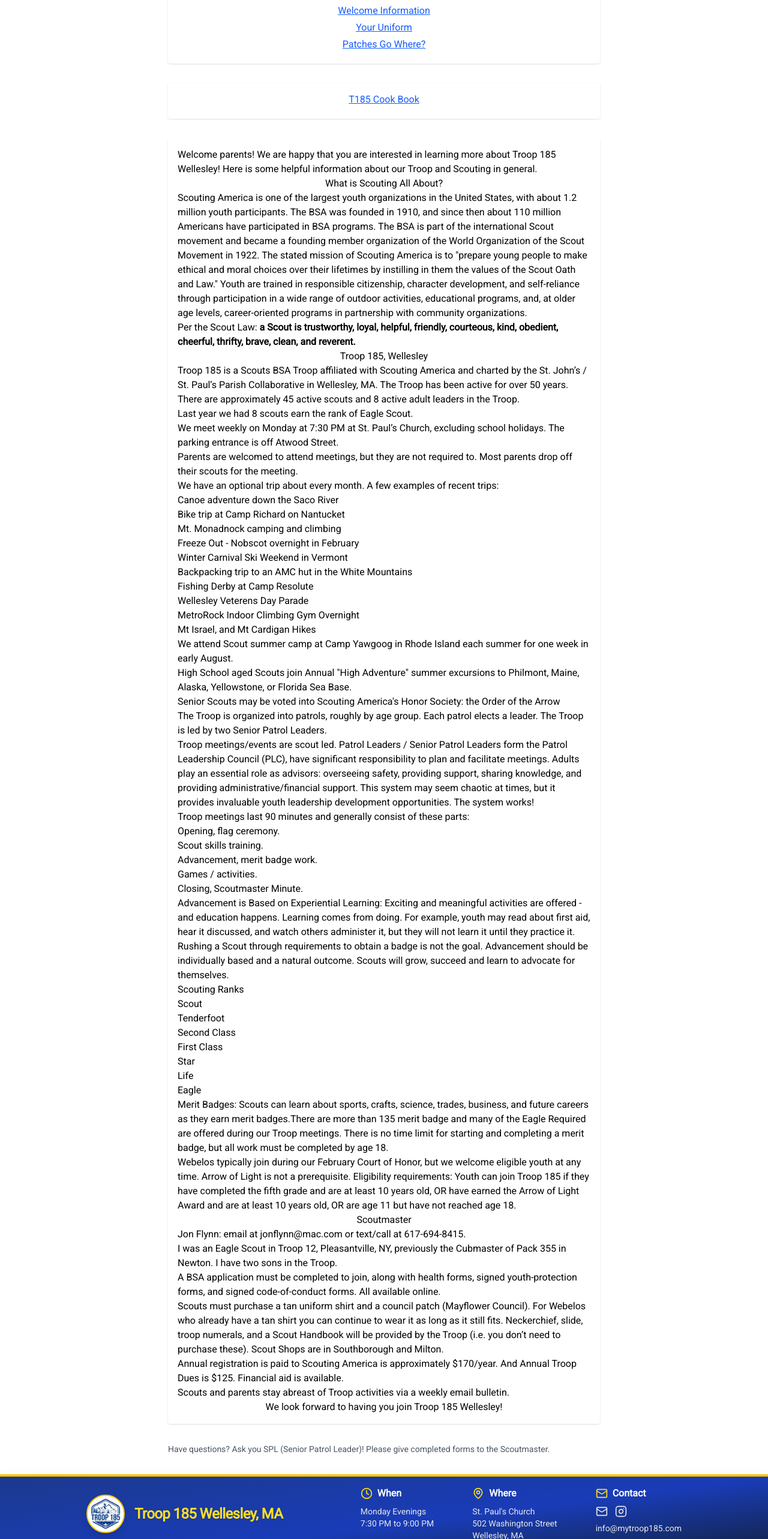
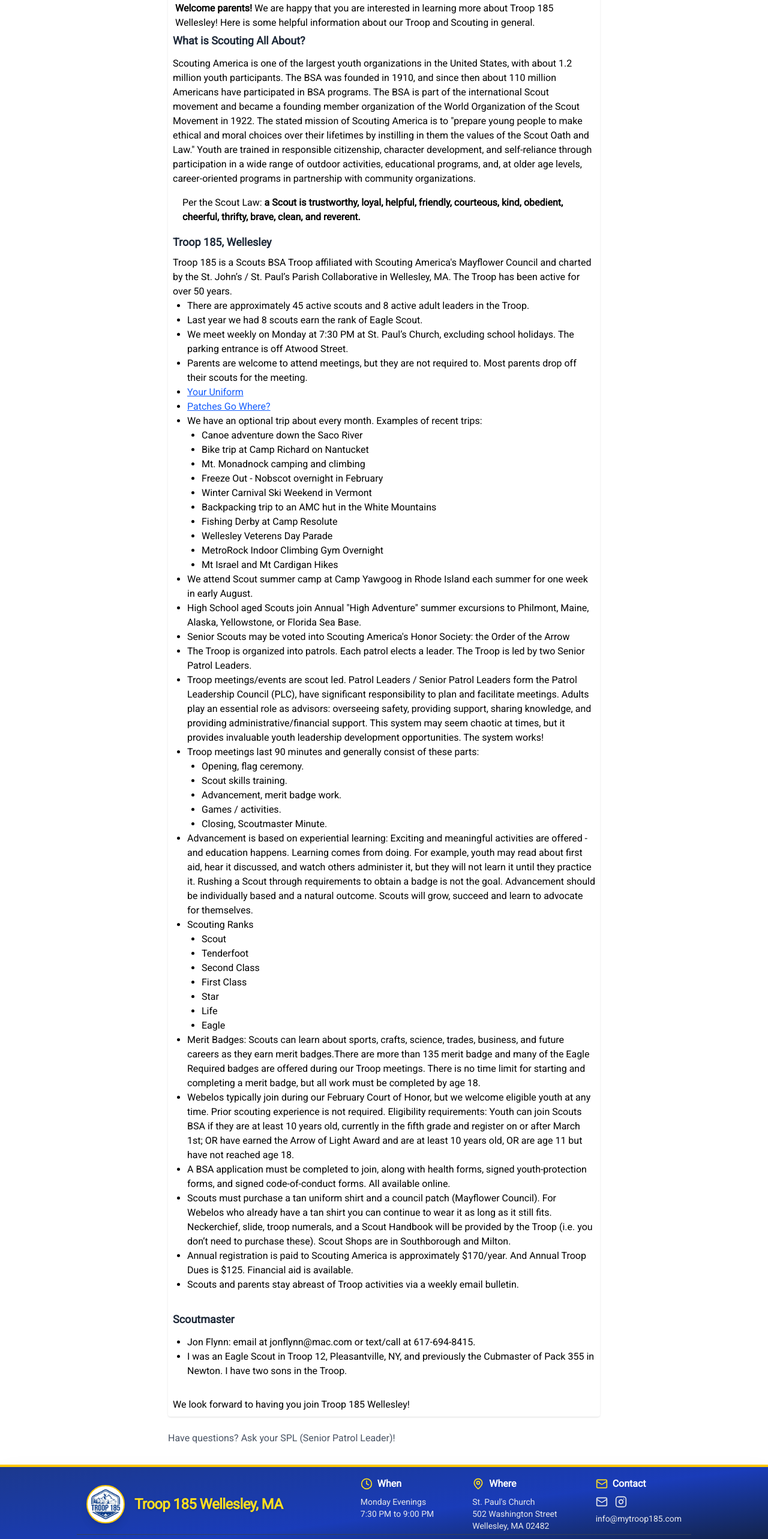
Before and after one commit to B00M3000/Troop-185, a SvelteKit app: page /resources/faq in a window 1280 px wide. Shown: the part 234-2800 px from the top of the page at 60% size. Built offline with nearby package versions, Linux system fonts and the light colour scheme.

Commit message:
More Site updates

```diff
--- a/src/routes/(public)/Footer.svelte
+++ b/src/routes/(public)/Footer.svelte
@@ -15,10 +15,10 @@
                 <span>7:30 PM to 9:00 PM</span>
             </div>
             <div class="flex flex-col items-start text-sm text-gray-200">
-                <span class="flex items-center gap-2 text-base font-semibold mb-2 text-white"><MapPin class="w-5 h-5 text-yellow-300"/> Where</span>
-                <span>St. Paul's Church</span>
-                <span>502 Washington Street</span>
-                <span>Wellesley, MA</span>
+                <span class="flex items-center gap-2 text-base font-semibold mb-2 text-white"><a href="https://maps.app.goo.gl/RML4yyvobwqaLH7S9"><MapPin class="w-5 h-5 text-yellow-300"/></a><a href="https://maps.app.goo.gl/RML4yyvobwqaLH7S9" class="hover:text-yellow-300 transition-colors"> Where</a></span>
+                <span><a href="https://maps.app.goo.gl/RML4yyvobwqaLH7S9" class="hover:text-yellow-300 transition-colors">St. Paul's Church</a></span>
+                <span><a href="https://maps.app.goo.gl/RML4yyvobwqaLH7S9" class="hover:text-yellow-300 transition-colors">502 Washington Street</a></span>
+                <span><a href="https://maps.app.goo.gl/RML4yyvobwqaLH7S9" class="hover:text-yellow-300 transition-colors">Wellesley, MA 02482</a></span>
             </div>
             <div class="flex flex-col items-start text-sm text-gray-200">
                 <span class="flex items-center gap-2 text-base font-semibold mb-2 text-white"><Mail class="w-5 h-5 text-yellow-300"/> Contact</span>
@@ -26,7 +26,7 @@
                     <a href="mailto:info@mytroop185.com" class="hover:text-yellow-300 transition-colors"><Mail class="w-5 h-5"/></a>
                     <a href="https://instagram.com/troop_185_wellesley?igshid=l8sgk5gmq9l0" class="hover:text-yellow-300 transition-colors"><Instagram class="w-5 h-5"/></a>
                 </div>
-                <span>info@mytroop185.com</span>
+                <span><a href="mailto:info@mytroop185.com" class="hover:text-yellow-300 transition-colors">info@mytroop185.com</a></span>
             </div>
         </div>
     </div>
@@ -37,8 +37,8 @@
         <div class="flex gap-x-4 gap-y-2 text-sm flex-wrap text-gray-300">
             <a href="/resources/faq" class="hover:text-yellow-300 transition-colors">FAQ</a>
             <a href="/trips-events" class="hover:text-yellow-300 transition-colors">Trips & Events</a>
-            <a href="/calendar" class="hover:text-yellow-300 transition-colors">Calendar</a>
-            <a href="/misc-forms" class="hover:text-yellow-300 transition-colors">Forms & Docs</a>
+            <a href="/resources/calendar" class="hover:text-yellow-300 transition-colors">Calendar</a>
+            <a href="/resources/forms" class="hover:text-yellow-300 transition-colors">Forms</a>
         </div>
         <span class="text-sm text-gray-400">© 2025 Troop 185. All Rights Reserved.</span>
     </div>
--- a/src/routes/(public)/about/+page.svelte
+++ b/src/routes/(public)/about/+page.svelte
@@ -28,7 +28,8 @@
         <h2 class="text-2xl font-bold text-blue-700 mb-2">Our Mission</h2>
         <p>Create memories and share experiences with fellow Scouts and Scout Leaders. Our traditional Scouting Experience is all about building confidence and self-esteem, learning important life skills and leadership skills, team building, outdoor adventure, education and Lots of Fun!!</p>
         <p>Scouts learn how to make good choices and to take responsibility for their actions so that they are prepared for their adult life as independent persons.</p>
-      </div>
+    </div>
+    <h2 class="text-2xl font-bold text-blue-700 mb-2"><a href="/resources/faq" class="underline">FAQ</a></h2>
     </div>
   </div>
   <!-- Cards Section -->
--- a/src/routes/(public)/resources/+page.svelte
+++ b/src/routes/(public)/resources/+page.svelte
@@ -20,9 +20,9 @@
       image: '/images/2019-08-23_16_17_10_mayflower_council_csp.jpg',
     },
     {
-      title: 'Miscellaneous Forms',
+      title: 'Forms',
       description: 'Important forms and documents for scouts and families.',
-      href: '/resources/misc-forms',
+      href: '/resources/forms',
       image: '/images/summer-2024-troop-185-yawgoog-scout-camp.png', // Placeholder
     },
     {
--- a/src/routes/(public)/resources/eagle-nest/+page.svelte
+++ b/src/routes/(public)/resources/eagle-nest/+page.svelte
@@ -20,6 +20,6 @@
     <li><a href="https://www.mytroop185.com/eagle-proj-year" class="text-blue-600 underline" target="_blank" rel="noopener">Troop 185 Eagle Projects of the Year</a></li>
   </ul>
   <div class="flex flex-col items-center mt-8">
-    <img src="https://www.mytroop185.com/files/2019-08-08_14_53_19_eagle_1-jz31hf7zs4ae.png" alt="Eagle" class="w-64 rounded shadow mb-4" />
+    <img src="https://www.mytroop185.com/images/eagle-scout-badge.png" alt="Eagle" class="w-64 mb-4" />
   </div>
 </div>
--- a/src/routes/(public)/resources/faq/+page.svelte
+++ b/src/routes/(public)/resources/faq/+page.svelte
@@ -5,33 +5,27 @@
 <div class="max-w-3xl mx-auto p-6">
   <h1 class="text-3xl font-bold mb-6 text-blue-800">Frequently Asked Questions</h1>
   <p class="mb-4 text-lg">Resources and basics for new scouts and families.</p>
-  <div class="flex flex-col gap-8">
-    <div class="bg-white shadow rounded p-4 flex flex-col items-center">
-       <a href="https://www.mytroop185.com/files/welcome-kit.pdf" class="text-blue-600 underline mb-1" target="_blank" rel="noopener">Welcome Information</a>
-       <a href="https://www.mytroop185.com/files/your_uniform.pdf" class="text-blue-600 underline mb-1" target="_blank" rel="noopener">Your Uniform</a>
-       <a href="https://www.mytroop185.com/files/insignia_placement.pdf" class="text-blue-600 underline mb-1" target="_blank" rel="noopener">Patches Go Where?</a>
-    </div>
-    <div class="bg-white shadow rounded p-4 flex flex-col items-center">
-       <a href="https://www.mytroop185.com/recipes" class="text-blue-600 underline mb-1" target="_blank" rel="noopener">T185 Cook Book</a>
-    </div>
-    <div class="bg-white shadow rounded p-4 flex flex-col items-center">
-      <p>Welcome parents! We are happy that you are interested in learning more about Troop 185 Wellesley! Here is some helpful information about our Troop and Scouting in general.
+  <div class="flex flex-col gap-6">
+    <div class="bg-white shadow rounded p-2 flex flex-col">
+      <p class="p-1"><strong>Welcome parents!</strong> We are happy that you are interested in learning more about Troop 185 Wellesley! Here is some helpful information about our Troop and Scouting in general.
       </p>
-      <h2>What is Scouting All About?</h2>
+      <h3 class="text-lg font-semibold text-gray-800 mb-3">What is Scouting All About?</h3>
       <p>Scouting America is one of the largest youth organizations in the United States, with about 1.2 million youth participants. The BSA was founded in 1910, and since then about 110 million Americans have participated in BSA programs. The BSA is part of the international Scout movement and became a founding member organization of the World Organization of the Scout Movement in 1922.
         The stated mission of Scouting America is to "prepare young people to make ethical and moral choices over their lifetimes by instilling in them the values of the Scout Oath and Law." Youth are trained in responsible citizenship, character development, and self-reliance through participation in a wide range of outdoor activities, educational programs, and, at older age levels, career-oriented programs in partnership with community organizations.
       </p>
-      <p>Per the Scout Law: <strong>a Scout is trustworthy, loyal, helpful, friendly, courteous, kind, obedient, cheerful, thrifty, brave, clean, and reverent.</strong>
+      <p class="p-4">Per the Scout Law: <strong>a Scout is trustworthy, loyal, helpful, friendly, courteous, kind, obedient, cheerful, thrifty, brave, clean, and reverent.</strong>
       </p>
-      <h2>Troop 185, Wellesley</h2>
-      <p>Troop 185 is a Scouts BSA Troop affiliated with Scouting America and charted by the St. John’s / St. Paul’s Parish Collaborative in Wellesley, MA. The Troop has been active for over 50 years.</p>
-      <ul>
+      <h3 class="text-lg font-semibold text-gray-800 mb-2">Troop 185, Wellesley</h3>
+      <p>Troop 185 is a Scouts BSA Troop affiliated with Scouting America's Mayflower Council and charted by the St. John’s / St. Paul’s Parish Collaborative in Wellesley, MA. The Troop has been active for over 50 years.</p>
+      <ul class="list-disc pl-6 mb-8">
       <li>There are approximately 45 active scouts and 8 active adult leaders in the Troop.</li>
       <li>Last year we had 8 scouts earn the rank of Eagle Scout.</li>
       <li>We meet weekly on Monday at 7:30 PM at St. Paul’s Church, excluding school holidays. The parking entrance is off Atwood Street.</li>
-      <li>Parents are welcomed to attend meetings, but they are not required to. Most parents drop off their scouts for the meeting.</li>
-      <li>We have an optional trip about every month. A few examples of recent trips:
-        <ul>
+      <li>Parents are welcome to attend meetings, but they are not required to. Most parents drop off their scouts for the meeting.</li>
+      <li><a href="https://www.mytroop185.com/files/your_uniform.pdf" class="text-blue-600 underline mb-1" target="_blank" rel="noopener">Your Uniform</a></li>
+      <li><a href="https://www.mytroop185.com/files/insignia_placement.pdf" class="text-blue-600 underline mb-1" target="_blank" rel="noopener">Patches Go Where?</a></li>
+      <li>We have an optional trip about every month. Examples of recent trips:
+        <ul class="list-disc pl-6">
         <li>Canoe adventure down the Saco River</li>
         <li>Bike trip at Camp Richard on Nantucket</li>
         <li>Mt. Monadnock camping and climbing</li>
@@ -41,16 +35,16 @@
         <li>Fishing Derby at Camp Resolute</li>
         <li>Wellesley Veterens Day Parade</li>
         <li>MetroRock Indoor Climbing Gym Overnight</li>
-        <li>Mt Israel, and Mt Cardigan Hikes</li>
+        <li>Mt Israel and Mt Cardigan Hikes</li>
         </ul>
       </li>
       <li>We attend Scout summer camp at Camp Yawgoog in Rhode Island each summer for one week in early August.</li>
       <li>High School aged Scouts join Annual "High Adventure" summer excursions to Philmont, Maine, Alaska, Yellowstone, or Florida Sea Base.</li>
       <li>Senior Scouts may be voted into Scouting America's Honor Society: the Order of the Arrow</li>
-      <li>The Troop is organized into patrols, roughly by age group. Each patrol elects a leader. The Troop is led by two Senior Patrol Leaders.</li>
+      <li>The Troop is organized into patrols. Each patrol elects a leader. The Troop is led by two Senior Patrol Leaders.</li>
       <li>Troop meetings/events are scout led. Patrol Leaders / Senior Patrol Leaders form the Patrol Leadership Council (PLC), have significant responsibility to plan and facilitate meetings. Adults play an essential role as advisors: overseeing safety, providing support, sharing knowledge, and providing administrative/financial support. This system may seem chaotic at times, but it provides invaluable youth leadership development opportunities. The system works!</li>
       <li>Troop meetings last 90 minutes and generally consist of these parts:
-        <ul>
+        <ul class="list-disc pl-6">
           <li>Opening, flag ceremony.</li>
           <li>Scout skills training.</li>
           <li>Advancement, merit badge work.</li>
@@ -58,9 +52,9 @@
           <li>Closing, Scoutmaster Minute.</li>
         </ul>
         </li>
-        <li>Advancement is Based on Experiential Learning: Exciting and meaningful activities are offered - and education happens. Learning comes from doing. For example, youth may read about first aid, hear it discussed, and watch others administer it, but they will not learn it until they practice it. Rushing a Scout through requirements to obtain a badge is not the goal. Advancement should be individually based and a natural outcome. Scouts will grow, succeed and learn to advocate for themselves.</li>
+        <li>Advancement is based on experiential learning: Exciting and meaningful activities are offered - and education happens. Learning comes from doing. For example, youth may read about first aid, hear it discussed, and watch others administer it, but they will not learn it until they practice it. Rushing a Scout through requirements to obtain a badge is not the goal. Advancement should be individually based and a natural outcome. Scouts will grow, succeed and learn to advocate for themselves.</li>
         <li>Scouting Ranks
-          <ul><li>Scout</li>
+          <ul class="list-disc pl-6"><li>Scout</li>
             <li>Tenderfoot</li>
           <li>Second Class</li>
           <li>First Class</li>
@@ -68,24 +62,20 @@
           <li>Life</li>
           <li>Eagle</li>
           </ul></li>
-        <li>Merit Badges: Scouts can learn about sports, crafts, science, trades, business, and future careers as they earn merit badges.There are more than 135 merit badge and many of the Eagle Required are offered during our Troop meetings. There is no time limit for starting and completing a merit badge, but all work must be completed by age 18.</li>
+        <li>Merit Badges: Scouts can learn about sports, crafts, science, trades, business, and future careers as they earn merit badges.There are more than 135 merit badge and many of the Eagle Required badges are offered during our Troop meetings. There is no time limit for starting and completing a merit badge, but all work must be completed by age 18.</li>
 
-      <li>Webelos typically join during our February Court of Honor, but we welcome eligible youth at any time. Arrow of Light is not a prerequisite. Eligibility requirements: Youth can join Troop 185 if they have completed the fifth grade and are at least 10 years old, OR have earned the Arrow of Light Award and are at least 10 years old, OR are age 11 but have not reached age 18.</li>
-      </ul>
-      <h2>Scoutmaster</h2>
-      <ul><li>Jon Flynn: email at jonflynn@mac.com or text/call at 617-694-8415.</li>
-        <li>I was an Eagle Scout in Troop 12, Pleasantville, NY, previously the Cubmaster of Pack 355 in Newton. I have two sons in the Troop.</li>
-        </ul>
-        <ul>
+      <li>Webelos typically join during our February Court of Honor, but we welcome eligible youth at any time. Prior scouting experience is not required. Eligibility requirements: Youth can join Scouts BSA if they are at least 10 years old, currently in the fifth grade and register on or after March 1st; OR have earned the Arrow of Light Award and are at least 10 years old, OR are age 11 but have not reached age 18.</li>
           <li>A BSA application must be completed to join, along with health forms, signed youth-protection forms, and signed code-of-conduct forms. All available online.</li>
           <li>Scouts must purchase a tan uniform shirt and a council patch (Mayflower Council). For Webelos who already have a tan shirt you can continue to wear it as long as it still fits. Neckerchief, slide, troop numerals, and a Scout Handbook will be provided by the Troop (i.e. you don’t need to purchase these). Scout Shops are in Southborough and Milton.</li>
           <li>Annual registration is paid to Scouting America is approximately $170/year. And Annual Troop Dues is $125.  Financial aid is available.</li>
           <li>Scouts and parents stay abreast of Troop activities via a weekly email bulletin.</li>
-          </ul>
-          <p>We look forward to having you join Troop 185 Wellesley!</p>
-          </div>
-
-
-      <span class="text-sm text-gray-600">Have questions? Ask you SPL (Senior Patrol Leader)! Please give completed forms to the Scoutmaster.</span>
+      </ul>
+      <h3 class="text-lg font-semibold text-gray-800 mb-3">Scoutmaster</h3>
+      <ul class="list-disc pl-6 mb-8"><li>Jon Flynn: email at jonflynn@mac.com or text/call at 617-694-8415.</li>
+        <li>I was an Eagle Scout in Troop 12, Pleasantville, NY, and previously the Cubmaster of Pack 355 in Newton. I have two sons in the Troop.</li>
+        </ul>
+        <p>We look forward to having you join Troop 185 Wellesley!</p>
+       </div>
+       <span class="text-md text-gray-600">Have questions? Ask your SPL (Senior Patrol Leader)!</span>
   </div>
 </div>
--- a/src/routes/(public)/resources/misc-forms/+page.svelte
+++ b/src/routes/(public)/resources/forms/+page.svelte
@@ -7,10 +7,10 @@
   <p class="mb-4 text-lg">Links to important forms and documents for Troop 185 scouts and families.</p>
   <ul class="list-disc pl-6 mb-8">
     <li><a href="https://my.scouting.org/VES/OnlineReg/1.0.0/?tu=UF-MB-251taa0185" class="text-blue-600 underline" target="_blank" rel="noopener">Online Application</a></li>
-    <li><a href="https://mytroop185.na4.documents.adobe.com/public/esignWidget?wid=CBFCIBAA3AAABLblqZhA2j7j00u2lCBaspS0aREt6qq2BBcxXKlJnBz2afKpYdqcGKqOJ5YaA8XetBqnyw3U*" class="text-blue-600 underline" target="_blank" rel="noopener">BSA Medical Form</a></li>
+    <li><a href="https://na4.documents.adobe.com/public/esignWidget?wid=CBFCIBAA3AAABLblqZhAUGAdc178_XqoAuqiXNdfuw8smQlp1xMeYh5QAfukcVvXQIRecTt9L87797VFcyBc*" class="text-blue-600 underline" target="_blank" rel="noopener">Annual Troop Registration Form</a></li>
     <li><a href="https://docs.google.com/forms/d/e/1FAIpQLScYhKA5ITsH5pvWryamZyN4Fdq5hBEWaJnBIEbQrH7CN6_Z4g/viewform" class="text-blue-600 underline" target="_blank" rel="noopener">Family Information Form</a></li>
-    <li><a href="https://na4.documents.adobe.com/public/esignWidget?wid=CBFCIBAA3AAABLblqZhCzgkX4f2peP7-iOc905rlTrJtuv5UwSNCb3JU-RurdRke95I339Wzl-9XpJ0O9ljM*" class="text-blue-600 underline" target="_blank" rel="noopener">Annual Troop Registration Form</a></li>
-    <li><a href="https://mytroop185.na4.documents.adobe.com/public/esignWidget?wid=CBFCIBAA3AAABLblqZhBSXFLxeb0y4ietnvBD_fhaqUuVf1phPkxwkRGhZoQT-3fuGWGWlBNQsV2vycWdv0Y*" class="text-blue-600 underline" target="_blank" rel="noopener">OnLine CORI Form</a></li>
+    <li><a href="https://mytroop185.na4.documents.adobe.com/public/esignWidget?wid=CBFCIBAA3AAABLblqZhBSXFLxeb0y4ietnvBD_fhaqUuVf1phPkxwkRGhZoQT-3fuGWGWlBNQsV2vycWdv0Y*" class="text-blue-600 underline" target="_blank" rel="noopener">Online CORI Form for Adults</a></li>
+    <li><a href="https://www.virtusonline.org/virtus/reg_0.cfm?theme=0" class="text-blue-600 underline" target="_blank" rel="noopener">VIRTUS training signup</a></li>
     <li><a href="https://www.scouting.org/training/youth-protection/" class="text-blue-600 underline" target="_blank" rel="noopener">Annual adult Safeguarding Youth training (formerly YPT)</a></li>
     <li><a href="https://my.scouting.org/online-registration/1dc4663a-b2ed-409e-b4ef-d31eb9e56402/applicant-type" class="text-blue-600 underline" target="_blank" rel="noopener">Merit Badge Counselor Application</a></li>
     <li><a href="https://forms.gle/gww6PZuRKE9R7Leg8" class="text-blue-600 underline" target="_blank" rel="noopener">Merit Badge Counselor Selection Form</a></li>
--- a/src/routes/(public)/resources/new-enrollment/+page.svelte
+++ b/src/routes/(public)/resources/new-enrollment/+page.svelte
@@ -14,5 +14,5 @@
   <p class="mb-4">Troop 185 offers the traditional scouting experience for boys and girls in grades 6 through 12. Our program is open to all youth in Wellesley and surrounding towns.</p>
   <p class="mb-4">You are encouraged to visit a Troop meeting to learn about our robust youth led scouting program. See the photos & videos of our Scouts in action!!</p>
   <p class="mb-4 font-semibold">Noone will be denied access to the scouting program due to cost. Families wishing financial assistance should speak in-confidence with Scoutmaster Jon Flynn.</p>
-  <p class="mb-4"><a href="/resources/misc-forms" class="text-blue-600 underline">Enrollment Forms</a></p>
+  <p class="mb-4"><a href="/resources/forms" class="text-blue-600 underline">Enrollment Forms</a></p>
 </div>
```
Also changed, not shown: static/images/eagle-scout-badge.png.
